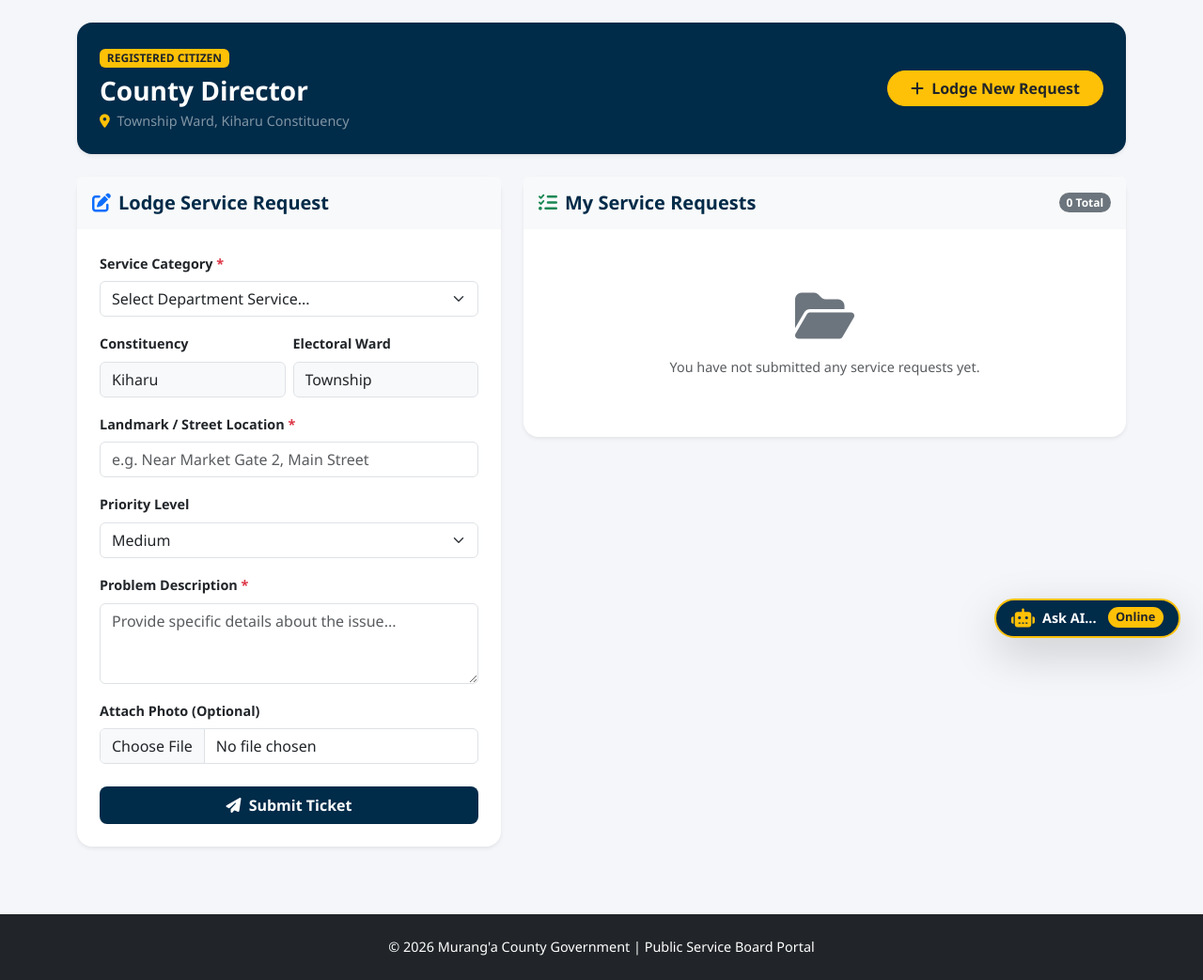
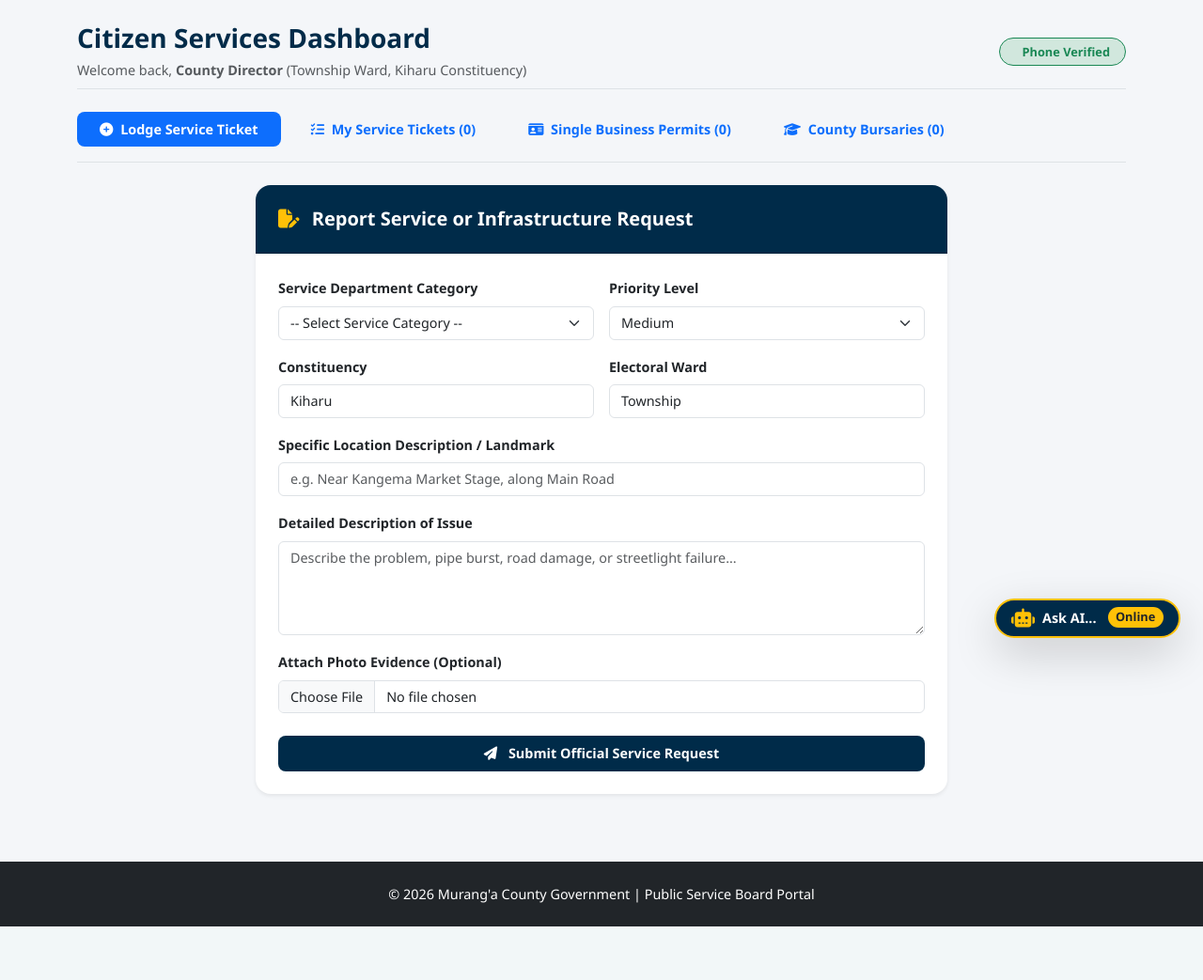
Before and after one commit to ilovekego/pbs, a Flask app: template templates/citizen_dashboard.html in a window 1280 px wide. Shown: the part 97-1140 px from the top of the page at 94% size. After the commit the page ends 1083 px from the top, so only its background shows below. Run offline with Flask 3, Linux system fonts and the light colour scheme; the template is opened without the code that fills it: values that come from a table or form of the project are taken from there, others are empty; a user stored in the database is signed in; data comes from the database, SQL or seed files in the repository; some libraries are stand-ins or nearby versions.

Commit message:
Update citizen dashboard title and layout

```diff
--- a/templates/citizen_dashboard.html
+++ b/templates/citizen_dashboard.html
@@ -1,160 +1,258 @@
 {% extends "base.html" %}
-{% block title %}Citizen Dashboard - Murang'a Portal{% endblock %}
+{% block title %}Citizen Portal Dashboard{% endblock %}
 
 {% block content %}
 <div class="container py-4">
-    <!-- CITIZEN PROFILE BANNER -->
-    <div class="card border-0 bg-navy text-white rounded-4 p-4 mb-4 shadow-sm">
-        <div class="d-flex flex-wrap align-items-center justify-content-between gap-3">
+    <div class="d-flex align-items-center justify-content-between mb-4 pb-2 border-bottom">
         <div>
-                <span class="badge bg-warning text-dark fw-bold text-uppercase mb-2">Registered Citizen</span>
-                <h3 class="fw-bold mb-1">{{ current_user.full_name }}</h3>
-                <p class="text-white-50 fs-7 mb-0">
-                    <i class="fa-solid fa-location-dot me-1 text-warning"></i>
-                    {{ current_user.ward or 'Township' }} Ward, {{ current_user.constituency or 'Kiharu' }} Constituency
-                </p>
+            <h3 class="fw-bold text-navy mb-1">Citizen Services Dashboard</h3>
+            <span class="text-muted fs-7">Welcome back, <strong>{{ current_user.full_name }}</strong> ({{ current_user.ward or 'Township' }} Ward, {{ current_user.constituency or 'Kiharu' }} Constituency)</span>
         </div>
-            <button class="btn btn-warning fw-bold text-dark rounded-pill px-4" data-bs-toggle="modal" data-bs-target="#newRequestModal">
-                <i class="fa-solid fa-plus me-1"></i> Lodge New Request
-            </button>
+        <div>
+            {% if current_user.is_phone_verified %}
+                <span class="badge bg-success-subtle text-success border border-success px-3 py-2 rounded-pill fs-8 fw-bold">
+                    <i class="fa-solid fa-shield-check me-1"></i> Phone Verified
+                </span>
+            {% else %}
+                <a href="{{ url_for('auth.verify_phone') }}" class="badge bg-warning-subtle text-warning border border-warning px-3 py-2 rounded-pill fs-8 fw-bold text-decoration-none">
+                    <i class="fa-solid fa-triangle-exclamation me-1"></i> Phone Unverified (Verify OTP)
+                </a>
+            {% endif %}
         </div>
     </div>
 
-    <div class="row g-4">
-        <!-- SUBMIT NEW REQUEST CARD / FORM -->
-        <div class="col-lg-5">
+    <ul class="nav nav-pills mb-4 gap-2 border-bottom pb-3" id="citizenTabs" role="tablist">
+        <li class="nav-item" role="presentation">
+            <button class="nav-link active fw-bold fs-7 rounded-3 px-4" id="lodge-tab" data-bs-toggle="tab" data-bs-target="#lodge-panel" type="button" role="tab">
+                <i class="fa-solid fa-plus-circle me-1"></i> Lodge Service Ticket
+            </button>
+        </li>
+        <li class="nav-item" role="presentation">
+            <button class="nav-link fw-bold fs-7 rounded-3 px-4" id="tickets-tab" data-bs-toggle="tab" data-bs-target="#tickets-panel" type="button" role="tab">
+                <i class="fa-solid fa-list-check me-1"></i> My Service Tickets ({{ requests|length }})
+            </button>
+        </li>
+        <li class="nav-item" role="presentation">
+            <button class="nav-link fw-bold fs-7 rounded-3 px-4" id="permits-tab" data-bs-toggle="tab" data-bs-target="#permits-panel" type="button" role="tab">
+                <i class="fa-solid fa-id-card me-1"></i> Single Business Permits ({{ permits|length }})
+            </button>
+        </li>
+        <li class="nav-item" role="presentation">
+            <button class="nav-link fw-bold fs-7 rounded-3 px-4" id="bursaries-tab" data-bs-toggle="tab" data-bs-target="#bursaries-panel" type="button" role="tab">
+                <i class="fa-solid fa-graduation-cap me-1"></i> County Bursaries ({{ bursaries|length }})
+            </button>
+        </li>
+    </ul>
+
+    <div class="tab-content" id="citizenTabContent">
+
+        <div class="tab-pane fade show active" id="lodge-panel" role="tabpanel">
+            <div class="row justify-content-center">
+                <div class="col-lg-8">
                     <div class="card border-0 shadow-sm rounded-4">
-                <div class="card-header bg-light py-3 border-0">
-                    <h5 class="fw-bold text-navy mb-0">
-                        <i class="fa-solid fa-pen-to-square me-2 text-primary"></i>Lodge Service Request
-                    </h5>
+                        <div class="card-header bg-navy text-white p-4 rounded-top-4">
+                            <h5 class="fw-bold mb-0"><i class="fa-solid fa-file-pen me-2 text-warning"></i> Report Service or Infrastructure Request</h5>
                         </div>
                         <div class="card-body p-4">
                             <form method="POST" action="{{ url_for('citizen.citizen_dashboard') }}" enctype="multipart/form-data">
-                        <div class="mb-3">
-                            <label class="form-label fw-bold fs-7">Service Category <span class="text-danger">*</span></label>
-                            <select name="category_id" class="form-select" required>
-                                <option value="" disabled selected>Select Department Service...</option>
+                                <div class="row g-3 mb-3">
+                                    <div class="col-md-6">
+                                        <label class="form-label fw-bold fs-7">Service Department Category</label>
+                                        <select name="category_id" class="form-select fs-7" required>
+                                            <option value="" selected disabled>-- Select Service Category --</option>
                                             {% for cat in categories %}
-                                    <option value="{{ cat.id }}">{{ cat.name }}</option>
+                                                <option value="{{ cat.id }}">{{ cat.name }} ({{ cat.code }})</option>
                                             {% endfor %}
                                         </select>
                                     </div>
+                                    <div class="col-md-6">
+                                        <label class="form-label fw-bold fs-7">Priority Level</label>
+                                        <select name="priority" class="form-select fs-7" required>
+                                            <option value="Low">Low</option>
+                                            <option value="Medium" selected>Medium</option>
+                                            <option value="High">High</option>
+                                            <option value="Critical">Critical Emergency</option>
+                                        </select>
+                                    </div>
+                                </div>
 
-                        <div class="row g-2 mb-3">
+                                <div class="row g-3 mb-3">
                                     <div class="col-md-6">
                                         <label class="form-label fw-bold fs-7">Constituency</label>
-                                <input type="text" name="constituency" class="form-control bg-light" value="{{ current_user.constituency or 'Kiharu' }}" readonly>
+                                        <input type="text" name="constituency" class="form-control fs-7" value="{{ current_user.constituency or 'Kiharu' }}" required>
                                     </div>
                                     <div class="col-md-6">
                                         <label class="form-label fw-bold fs-7">Electoral Ward</label>
-                                <input type="text" name="ward" class="form-control bg-light" value="{{ current_user.ward or 'Township' }}" readonly>
+                                        <input type="text" name="ward" class="form-control fs-7" value="{{ current_user.ward or 'Township' }}" required>
                                     </div>
                                 </div>
 
                                 <div class="mb-3">
-                            <label class="form-label fw-bold fs-7">Landmark / Street Location <span class="text-danger">*</span></label>
-                            <input type="text" name="specific_location" class="form-control" placeholder="e.g. Near Market Gate 2, Main Street" required>
+                                    <label class="form-label fw-bold fs-7">Specific Location Description / Landmark</label>
+                                    <input type="text" name="specific_location" class="form-control fs-7" placeholder="e.g. Near Kangema Market Stage, along Main Road" required>
                                 </div>
 
                                 <div class="mb-3">
-                            <label class="form-label fw-bold fs-7">Priority Level</label>
-                            <select name="priority" class="form-select">
-                                <option value="Low">Low</option>
-                                <option value="Medium" selected>Medium</option>
-                                <option value="High">High (Urgent Hazard)</option>
-                            </select>
-                        </div>
-
-                        <div class="mb-3">
-                            <label class="form-label fw-bold fs-7">Problem Description <span class="text-danger">*</span></label>
-                            <textarea name="description" class="form-control" rows="3" placeholder="Provide specific details about the issue..." required></textarea>
+                                    <label class="form-label fw-bold fs-7">Detailed Description of Issue</label>
+                                    <textarea name="description" class="form-control fs-7" rows="4" placeholder="Describe the problem, pipe burst, road damage, or streetlight failure..." required></textarea>
                                 </div>
 
                                 <div class="mb-4">
-                            <label class="form-label fw-bold fs-7">Attach Photo (Optional)</label>
-                            <input type="file" name="image" class="form-control" accept="image/*">
+                                    <label class="form-label fw-bold fs-7">Attach Photo Evidence (Optional)</label>
+                                    <input type="file" name="image" class="form-control fs-7" accept="image/*">
                                 </div>
 
-                        <button type="submit" class="btn btn-navy text-white w-100 py-2 rounded-3 fw-bold">
-                            <i class="fa-solid fa-paper-plane me-1"></i> Submit Ticket
+                                <button type="submit" class="btn btn-navy fw-bold w-100 py-2 rounded-3 fs-7" {% if not current_user.is_phone_verified %}disabled{% endif %}>
+                                    <i class="fa-solid fa-paper-plane me-2"></i> Submit Official Service Request
                                 </button>
+                                {% if not current_user.is_phone_verified %}
+                                    <small class="text-danger d-block mt-2 text-center fs-8">Phone verification required before submitting tickets.</small>
+                                {% endif %}
                             </form>
-                </div>
-            </div>
-        </div>
-
-        <!-- MY SUBMITTED REQUESTS LIST -->
-        <div class="col-lg-7">
-            <div class="card border-0 shadow-sm rounded-4">
-                <div class="card-header bg-light py-3 border-0 d-flex justify-content-between align-items-center">
-                    <h5 class="fw-bold text-navy mb-0">
-                        <i class="fa-solid fa-list-check me-2 text-success"></i>My Service Requests
-                    </h5>
-                    <span class="badge bg-secondary rounded-pill">{{ requests|length }} Total</span>
-                </div>
-                <div class="card-body p-3">
-                    {% if requests %}
-                        <div class="d-flex flex-column gap-3">
-                            {% for req in requests %}
-                                <div class="border rounded-3 p-3 bg-white">
-                                    <div class="d-flex justify-content-between align-items-start mb-2">
-                                        <div>
-                                            <span class="badge bg-dark text-white fw-mono fs-8">{{ req.ticket_id }}</span>
-                                            <span class="badge bg-{{ 'warning' if req.status == 'Pending' else ('info' if req.status == 'In Progress' else 'success') }} text-dark ms-1">
-                                                {{ req.status }}
-                                            </span>
-                                            {% if req.is_overdue %}
-                                                <span class="badge bg-danger text-white ms-1">Escalated Overdue</span>
-                                            {% endif %}
-                                        </div>
-                                        <small class="text-muted fs-8">{{ req.created_at.strftime('%Y-%m-%d %H:%M') }}</small>
-                                    </div>
-
-                                    <h6 class="fw-bold text-dark mb-1">{{ req.category_rel.name }}</h6>
-                                    <p class="text-muted fs-7 mb-2">{{ req.description }}</p>
-                                    <p class="fs-8 text-secondary mb-2">
-                                        <i class="fa-solid fa-location-dot me-1 text-danger"></i>
-                                        {{ req.specific_location }} ({{ req.ward }} Ward, {{ req.constituency }})
-                                    </p>
-
-                                    {% if req.admin_notes %}
-                                        <div class="p-2 bg-light border-start border-3 border-primary rounded-end fs-8 text-dark mb-2">
-                                            <strong>Admin Response:</strong> {{ req.admin_notes }}
-                                        </div>
-                                    {% endif %}
-
-                                    {% if req.status == 'Resolved' %}
-                                        {% if not req.rating %}
-                                            <form method="POST" action="{{ url_for('citizen.rate_service', request_id=req.id) }}" class="d-flex align-items-center gap-2 mt-2 pt-2 border-top">
-                                                <span class="fs-8 fw-bold">Rate Resolution:</span>
-                                                <select name="rating" class="form-select form-select-sm w-auto" required>
-                                                    <option value="5">5 - Excellent</option>
-                                                    <option value="4">4 - Good</option>
-                                                    <option value="3">3 - Satisfactory</option>
-                                                    <option value="2">2 - Poor</option>
-                                                    <option value="1">1 - Unsatisfactory</option>
-                                                </select>
-                                                <button type="submit" class="btn btn-sm btn-outline-success rounded-pill px-3">Submit Rating</button>
-                                            </form>
-                                        {% else %}
-                                            <div class="fs-8 text-success fw-bold mt-1">
-                                                <i class="fa-solid fa-star text-warning me-1"></i> You rated this resolution {{ req.rating }}/5 stars
-                                            </div>
-                                        {% endif %}
-                                    {% endif %}
-                                </div>
-                            {% endfor %}
-                        </div>
-                    {% else %}
-                        <div class="text-center py-5 text-muted">
-                            <i class="fa-solid fa-folder-open display-4 mb-3 d-block text-secondary"></i>
-                            <p class="mb-0 fs-7">You have not submitted any service requests yet.</p>
-                        </div>
-                    {% endif %}
                         </div>
                     </div>
                 </div>
             </div>
         </div>
+
+        <div class="tab-pane fade" id="tickets-panel" role="tabpanel">
+            <div class="card border-0 shadow-sm rounded-4">
+                <div class="card-body p-0">
+                    <div class="table-responsive">
+                        <table class="table table-hover align-middle mb-0 fs-7">
+                            <thead class="table-light">
+                                <tr>
+                                    <th class="ps-4">Ticket ID</th>
+                                    <th>Category</th>
+                                    <th>Location</th>
+                                    <th>Priority</th>
+                                    <th>Status</th>
+                                    <th>Date Created</th>
+                                    <th class="text-end pe-4">Action</th>
+                                </tr>
+                            </thead>
+                            <tbody>
+                                {% if not requests %}
+                                    <tr>
+                                        <td colspan="7" class="text-center py-4 text-muted">No service request tickets lodged yet.</td>
+                                    </tr>
+                                {% endif %}
+                                {% for req in requests %}
+                                    <tr>
+                                        <td class="ps-4 fw-bold fw-mono text-navy">#{{ req.ticket_id }}</td>
+                                        <td>{{ req.category_rel.name }}</td>
+                                        <td>{{ req.ward }}, {{ req.specific_location }}</td>
+                                        <td>
+                                            <span class="badge bg-{{ 'danger' if req.priority == 'Critical' or req.priority == 'High' else 'secondary' }}">
+                                                {{ req.priority }}
+                                            </span>
+                                        </td>
+                                        <td>
+                                            <span class="badge bg-{{ 'success' if req.status == 'Resolved' else ('warning text-dark' if req.status == 'In Progress' else 'secondary') }}">
+                                                {{ req.status }}
+                                            </span>
+                                        </td>
+                                        <td>{{ req.created_at.strftime('%d %b %Y') }}</td>
+                                        <td class="text-end pe-4">
+                                            <a href="{{ url_for('citizen.ticket_detail', request_id=req.id) }}" class="btn btn-outline-navy btn-sm rounded-pill px-3 fw-bold fs-8">
+                                                View Discussion <i class="fa-solid fa-chevron-right ms-1"></i>
+                                            </a>
+                                        </td>
+                                    </tr>
+                                {% endfor %}
+                            </tbody>
+                        </table>
+                    </div>
+                </div>
+            </div>
+        </div>
+
+        <div class="tab-pane fade" id="permits-panel" role="tabpanel">
+            <div class="card border-0 shadow-sm rounded-4">
+                <div class="card-body p-0">
+                    <div class="table-responsive">
+                        <table class="table table-hover align-middle mb-0 fs-7">
+                            <thead class="table-light">
+                                <tr>
+                                    <th class="ps-4">Permit Number</th>
+                                    <th>Business Name</th>
+                                    <th>Business Category</th>
+                                    <th>Location</th>
+                                    <th>Statutory Fee</th>
+                                    <th>Status</th>
+                                    <th>Date Applied</th>
+                                </tr>
+                            </thead>
+                            <tbody>
+                                {% if not permits %}
+                                    <tr>
+                                        <td colspan="7" class="text-center py-4 text-muted">No Single Business Permits applied yet. Ask Mwananchi AI to help you apply!</td>
+                                    </tr>
+                                {% endif %}
+                                {% for p in permits %}
+                                    <tr>
+                                        <td class="ps-4 fw-bold fw-mono text-navy">#{{ p.permit_number }}</td>
+                                        <td>{{ p.business_name }}</td>
+                                        <td>{{ p.business_type }}</td>
+                                        <td>{{ p.location }}</td>
+                                        <td>KES {{ "%.2f"|format(p.fee_amount) }}</td>
+                                        <td>
+                                            <span class="badge bg-{{ 'success' if p.status == 'Issued' else ('primary' if p.status == 'Approved' else 'warning text-dark') }}">
+                                                {{ p.status }}
+                                            </span>
+                                        </td>
+                                        <td>{{ p.created_at.strftime('%d %b %Y') }}</td>
+                                    </tr>
+                                {% endfor %}
+                            </tbody>
+                        </table>
+                    </div>
+                </div>
+            </div>
+        </div>
+
+        <div class="tab-pane fade" id="bursaries-panel" role="tabpanel">
+            <div class="card border-0 shadow-sm rounded-4">
+                <div class="card-body p-0">
+                    <div class="table-responsive">
+                        <table class="table table-hover align-middle mb-0 fs-7">
+                            <thead class="table-light">
+                                <tr>
+                                    <th class="ps-4">Application ID</th>
+                                    <th>Student Name</th>
+                                    <th>Institution</th>
+                                    <th>Requested Amount</th>
+                                    <th>Status</th>
+                                    <th>Date Submitted</th>
+                                </tr>
+                            </thead>
+                            <tbody>
+                                {% if not bursaries %}
+                                    <tr>
+                                        <td colspan="6" class="text-center py-4 text-muted">No county bursary applications submitted yet.</td>
+                                    </tr>
+                                {% endif %}
+                                {% for b in bursaries %}
+                                    <tr>
+                                        <td class="ps-4 fw-bold fw-mono text-navy">#{{ b.application_id }}</td>
+                                        <td>{{ b.student_name }}</td>
+                                        <td>{{ b.institution }}</td>
+                                        <td>KES {{ "%.2f"|format(b.requested_amount) }}</td>
+                                        <td>
+                                            <span class="badge bg-{{ 'success' if b.status == 'Disbursed' else ('primary' if b.status == 'Approved' else 'secondary') }}">
+                                                {{ b.status }}
+                                            </span>
+                                        </td>
+                                        <td>{{ b.created_at.strftime('%d %b %Y') }}</td>
+                                    </tr>
+                                {% endfor %}
+                            </tbody>
+                        </table>
+                    </div>
+                </div>
+            </div>
+        </div>
+
+    </div>
+</div>
 {% endblock %}
```
Lines whose indentation alone changed are shown as unchanged.
